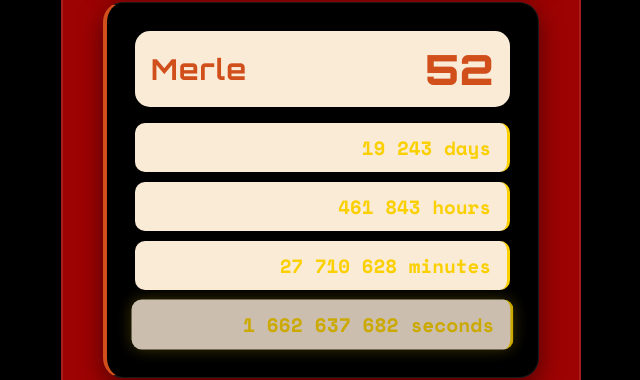
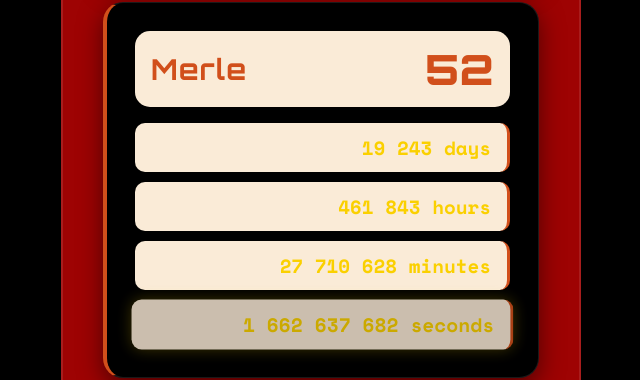
Before and after one commit to ottsme/FAC, a plain HTML site: page index.html in a window 1280 px wide. Shown: the part 452-832 px from the top of the page, 319-959 px from the left. Drawn offline with nearby package versions, Linux system fonts and the light colour scheme.

Commit message:
Change border-right-color for merle class

```diff
--- a/index.html
+++ b/index.html
@@ -162,7 +162,7 @@
         }
         .merle .time-item {
             color: #fad000;
-            border-right-color: #fad000;
+            border-right-color: #d14f1b;
         }
         .otto .time-item {
             color: #083802;
```
